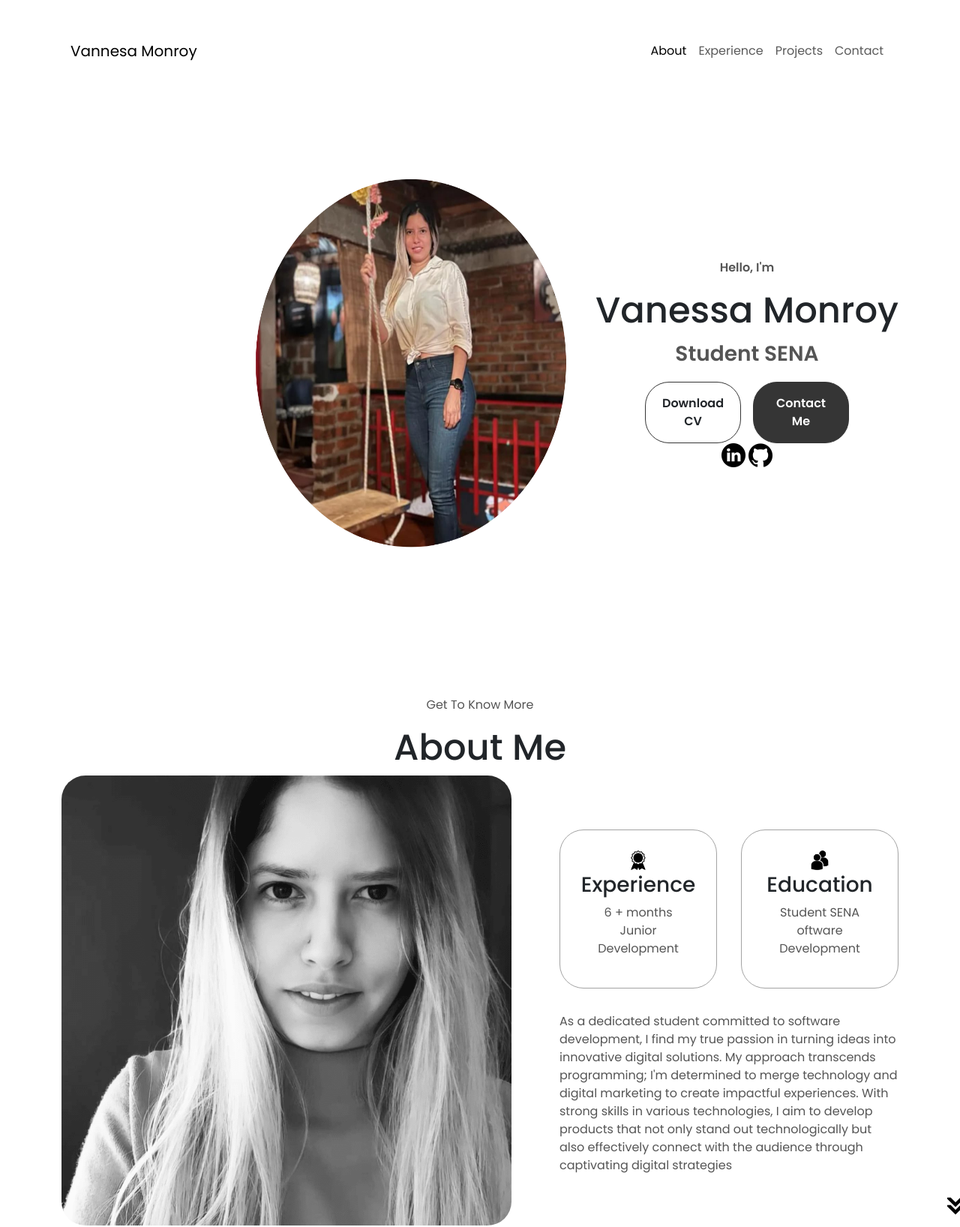
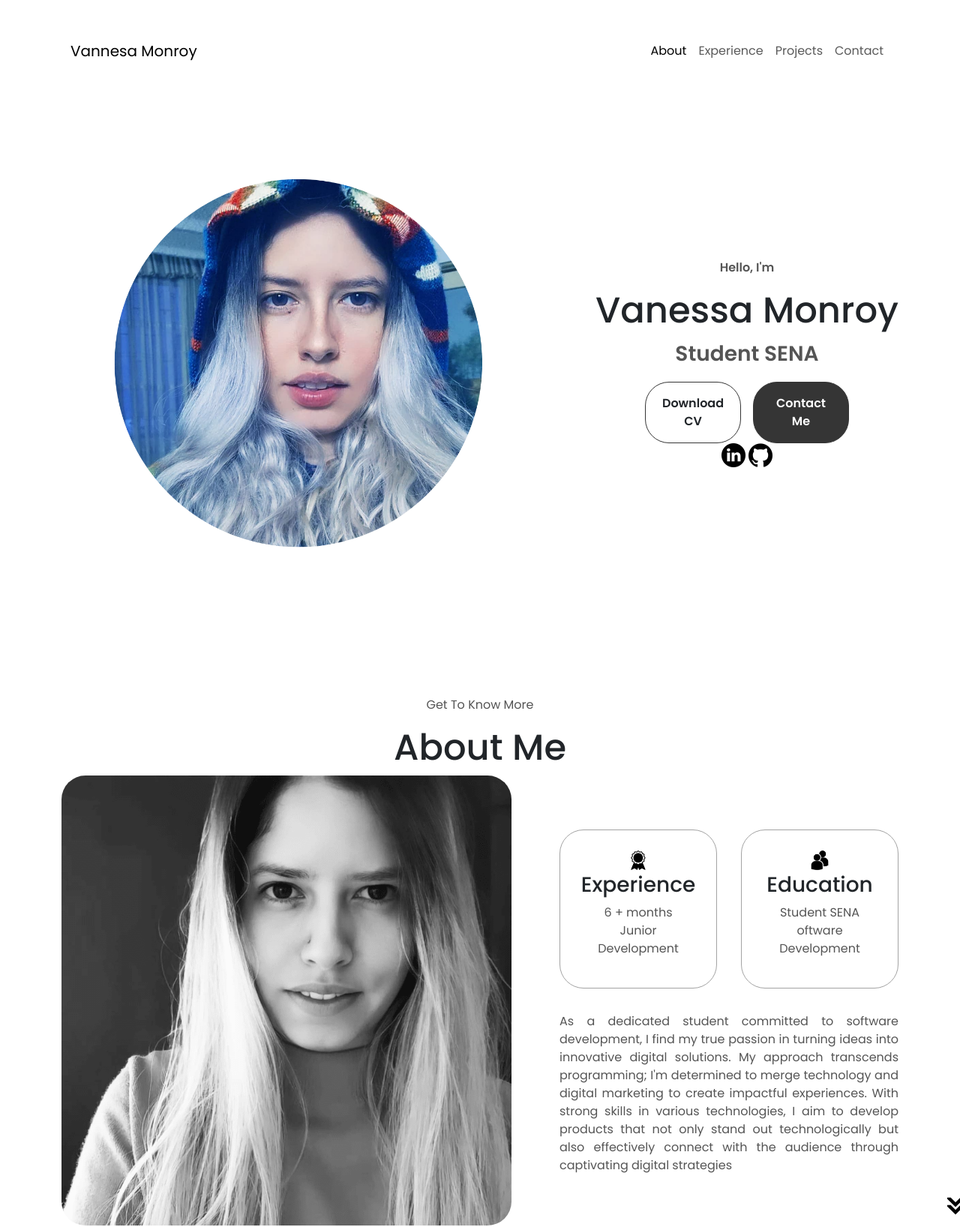
Before and after one commit to Vannesamonroy/portafolio, a plain HTML site: page index.html in a window 1280 px wide. Shown: the top 1636 px of the page at 75% size. Drawn offline with nearby package versions, Linux system fonts and the light colour scheme.

Commit message:
dando estilo a la imagen perfil

```diff
--- a/index.html
+++ b/index.html
@@ -42,8 +42,8 @@
 
     <!-- Section Profile -->
     <section class="container" id="profile">
-      <div class="section__pic-container">
-        <img src="./assets/fot_redonda_grande.png" alt="Vanessa profile picture" style="max-width: 150%; height: auto; display: block;" />
+      <div class="section__pic-container" style="justify-content: center;">
+        <img src="./assets/ultima_foto_perfil.png" alt="Vanessa profile picture" />
       </div>
       <div class="section__text">
         <p class="section__text__p1">Hello, I'm</p>
@@ -117,7 +117,7 @@
             </div>
           </div>
           <div class="text-container">
-            <p>
+            <p class="justificado">
                 As a dedicated student committed to software development, I find my true passion in turning ideas into
                 innovative digital solutions. My approach transcends programming; I'm determined to merge technology and
                 digital marketing to create impactful experiences. With strong skills in various technologies, I aim to
--- a/style.css
+++ b/style.css
@@ -68,7 +68,9 @@ a:hover {
     cursor:default
 }
 
-
+.justificado {
+  text-align: justify;
+}
 /* Menu Hamburguesa */
 
 #hamburger-nav {
```
Also changed, not shown: assets/ultima_foto_perfil.png (added).
